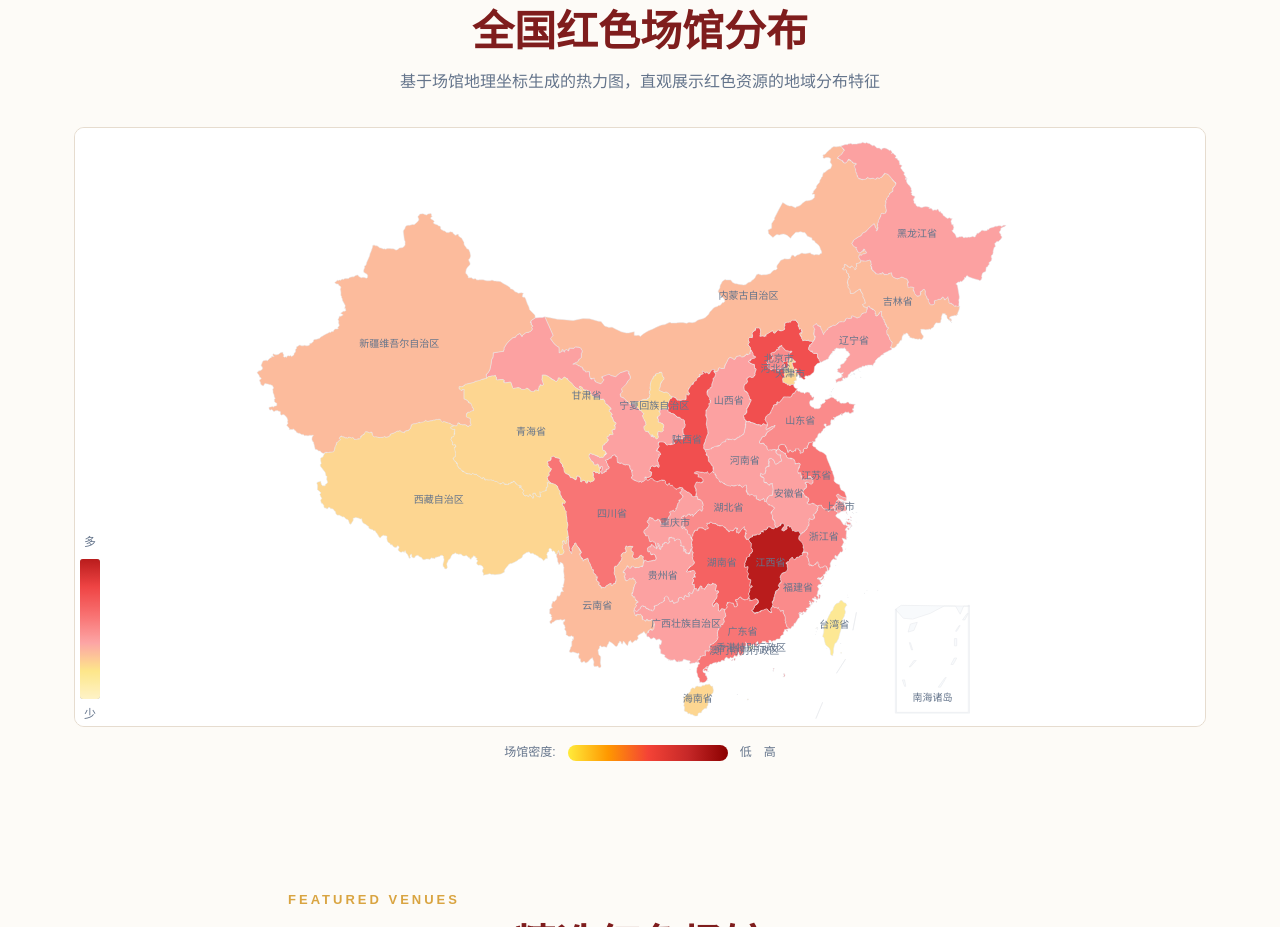
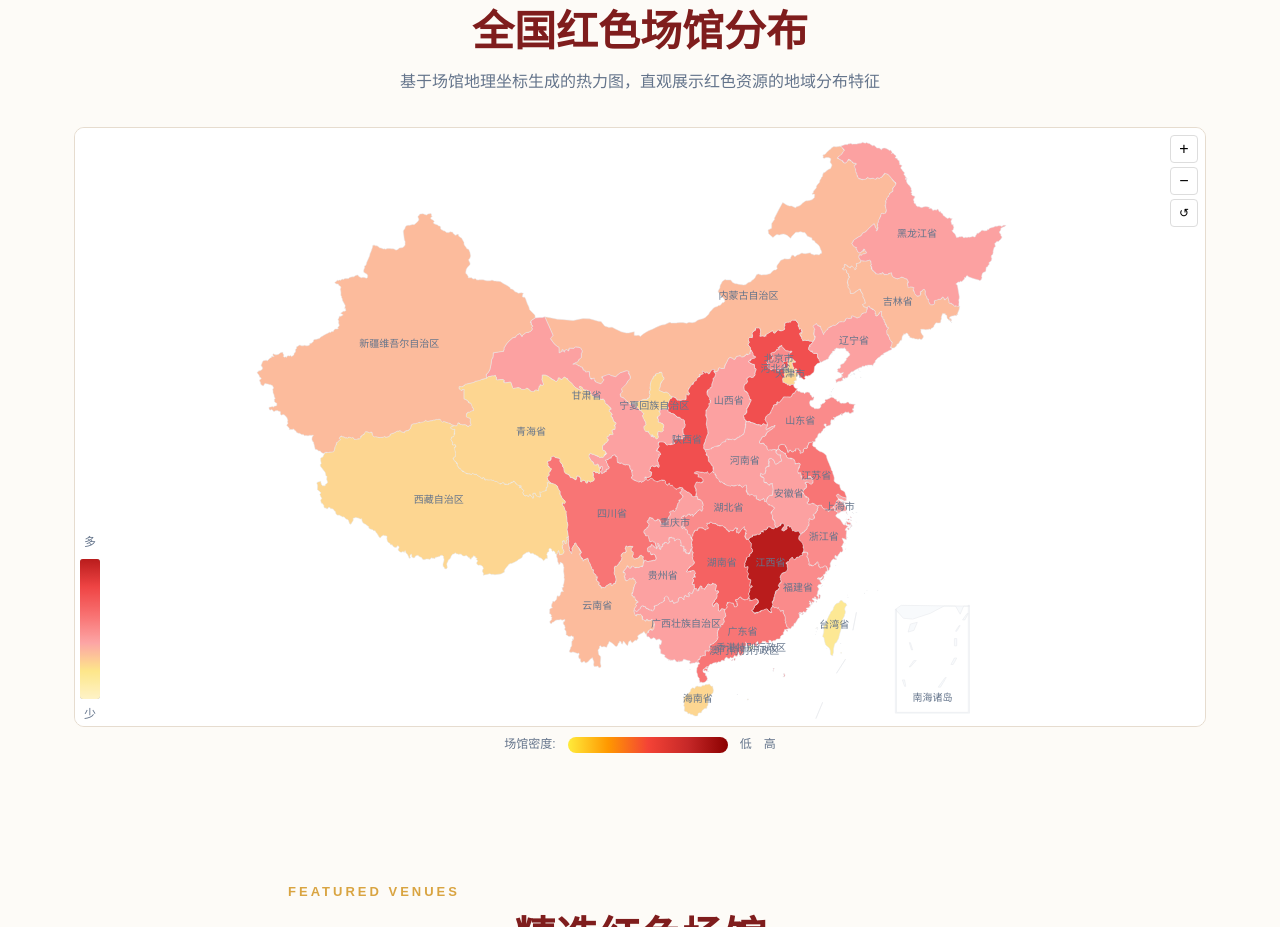
Before and after one commit to yinxi666/shanhexu, a website: page index.html in a window 1280 px wide. Shown: the part 1211-2138 px from the top of the page. Drawn offline with nearby package versions, Linux system fonts and the light colour scheme.

Commit message:
热力图改为纯拖动+独立缩放按钮，取消滚轮缩放

```diff
--- a/index.html
+++ b/index.html
@@ -85,8 +85,18 @@
         <h2>全国红色场馆分布</h2>
         <p>基于场馆地理坐标生成的热力图，直观展示红色资源的地域分布特征</p>
       </div>
-      <div id="home-heatmap"
-        style="height:600px;border-radius:var(--radius);overflow:hidden;border:1px solid var(--line);margin-bottom:16px;">
+      <div style="position:relative;">
+        <div id="home-heatmap"
+          style="height:600px;border-radius:var(--radius);overflow:hidden;border:1px solid var(--line);margin-bottom:0;">
+        </div>
+        <div style="position:absolute;top:8px;right:8px;display:flex;flex-direction:column;gap:4px;z-index:10;">
+          <button onclick="var c=echarts.getInstanceByDom(document.getElementById('home-heatmap'));if(c){var o=c.getOption();o.series[0].zoom=(o.series[0].zoom||1.7)+0.3;c.setOption(o);}"
+            style="width:28px;height:28px;border:1px solid #ddd;background:#fff;border-radius:4px;cursor:pointer;font-size:16px;line-height:1;">+</button>
+          <button onclick="var c=echarts.getInstanceByDom(document.getElementById('home-heatmap'));if(c){var o=c.getOption();o.series[0].zoom=Math.max(1,(o.series[0].zoom||1.7)-0.3);c.setOption(o);}"
+            style="width:28px;height:28px;border:1px solid #ddd;background:#fff;border-radius:4px;cursor:pointer;font-size:16px;line-height:1;">−</button>
+          <button onclick="var c=echarts.getInstanceByDom(document.getElementById('home-heatmap'));if(c){c.setOption({series:[{zoom:1.7,center:[105,36]}]});}"
+            style="width:28px;height:28px;border:1px solid #ddd;background:#fff;border-radius:4px;cursor:pointer;font-size:12px;line-height:1;" title="重置">↺</button>
+        </div>
       </div>
       <div class="heatmap-legend">
         <span class="legend-label">场馆密度:</span>
--- a/js/common.js
+++ b/js/common.js
@@ -571,7 +571,7 @@ window.RedGuide = (() => {
           name: '红色场馆数量',
           type: 'map',
           map: 'china',
-          roam: true,
+          roam: 'move',
           zoom: 1.7,
           center: [105, 36],
           scaleLimit: { min: 1, max: 5 },
```
